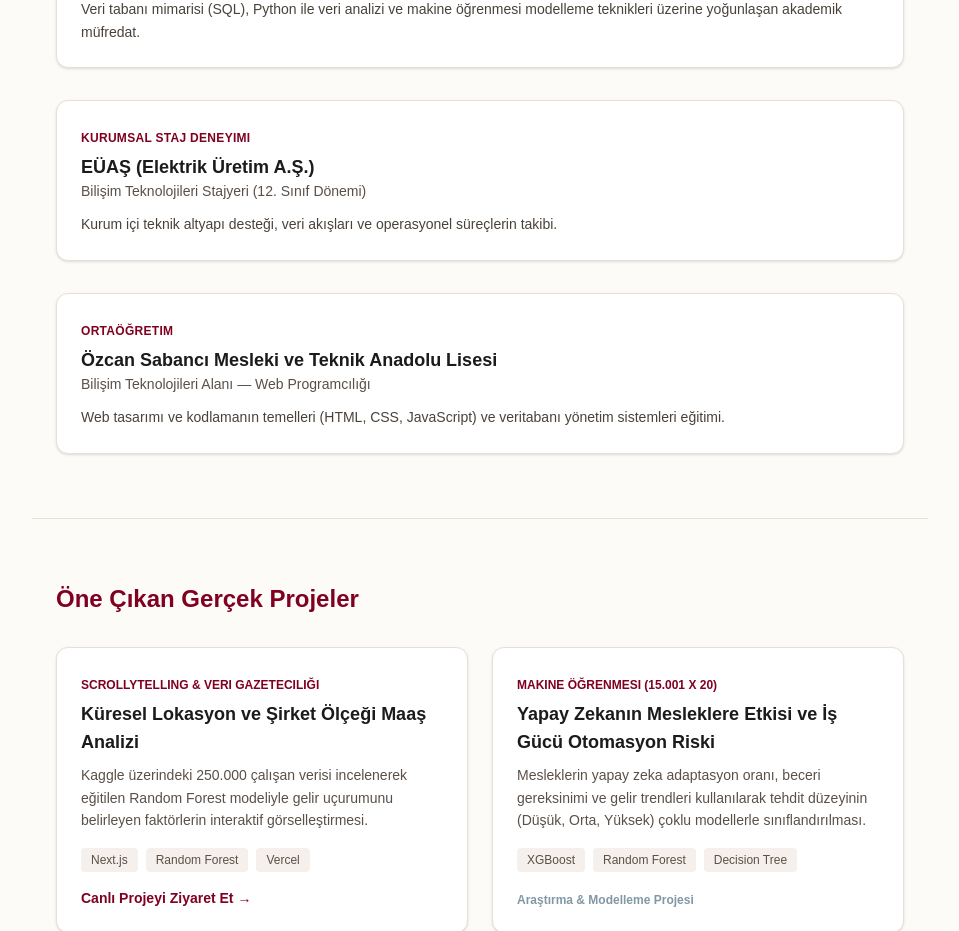
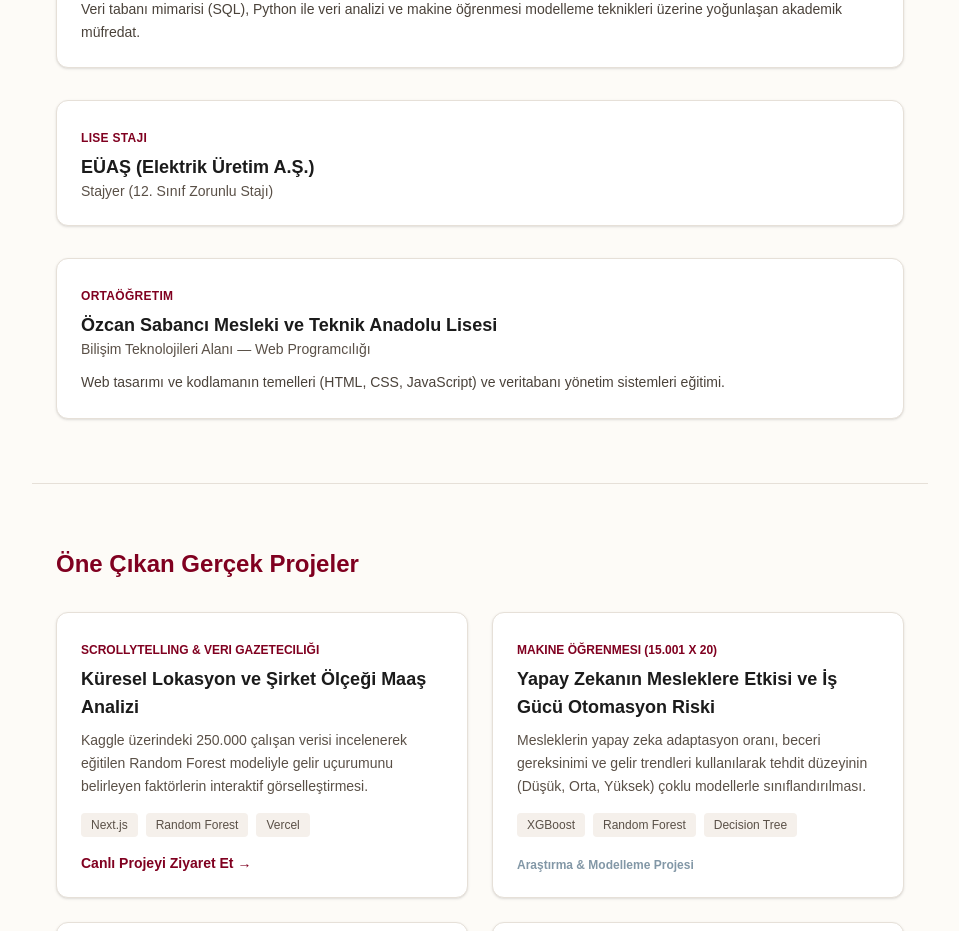
Before and after one commit to gamzesusam/gamze-portfolyo, a Next.js app: page / in a window 1280 px wide. Shown: the part 1360-2291 px from the top of the page, without its empty margins (160-1119 px from the left). Built offline with nearby package versions, Linux system fonts and the light colour scheme.

Commit message:
fix: sekme basligi gamze susam yapildi ve euas staji sadelestirildi

```diff
--- a/app/layout.tsx
+++ b/app/layout.tsx
@@ -13,8 +13,8 @@ const geistMono = Geist_Mono({
 });
 
 export const metadata: Metadata = {
-  title: "Create Next App",
-  description: "Generated by create next app",
+  title: "Gamze Susam",
+  description: "Gamze Susam Portfolyo",
 };
 
 export default function RootLayout({ children }: LayoutProps<"/">) {
--- a/app/page.tsx
+++ b/app/page.tsx
@@ -83,13 +83,10 @@ export default function Home() {
           </div>
 
           <div className="p-6 rounded-xl bg-white border border-[#E6E0D8] shadow-sm">
-            <span className="text-xs font-bold text-[#800020] uppercase tracking-wide">Kurumsal Staj Deneyimi</span>
-            <h3 className="text-lg font-bold text-[#1B1B1B] mt-1">EÜAŞ (Elektrik Üretim A.Ş.)</h3>
-            <p className="text-sm font-medium text-[#5A5047]">Bilişim Teknolojileri Stajyeri (12. Sınıf Dönemi)</p>
-            <p className="mt-3 text-sm text-[#4A423A] leading-relaxed">
-              Kurum içi teknik altyapı desteği, veri akışları ve operasyonel süreçlerin takibi.
-            </p>
-          </div>
+           <span className="text-xs font-bold text-[#800020] uppercase tracking-wide">Lise Stajı</span>
+           <h3 className="text-lg font-bold text-[#1B1B1B] mt-1">EÜAŞ (Elektrik Üretim A.Ş.)</h3>
+          <p className="text-sm font-medium text-[#5A5047]">Stajyer (12. Sınıf Zorunlu Stajı)</p>
+         </div>
 
           <div className="p-6 rounded-xl bg-white border border-[#E6E0D8] shadow-sm">
             <span className="text-xs font-bold text-[#800020] uppercase tracking-wide">Ortaöğretim</span>
```
